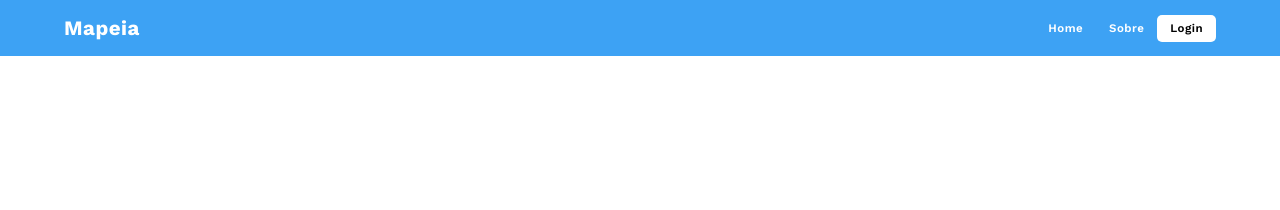
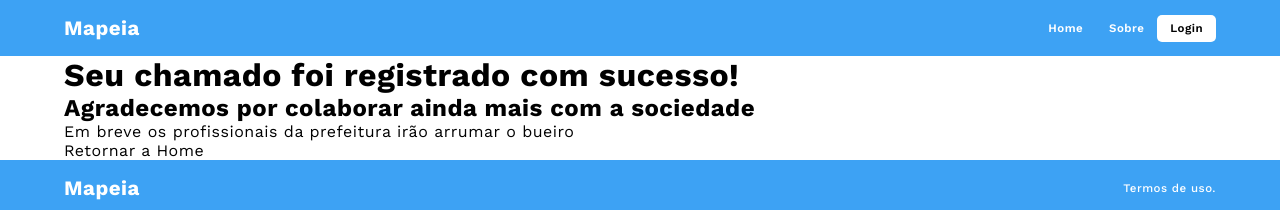
Before and after one commit to phbrg/gs-web-2sem, a React (Vite) app: page /postreport in a window 1280 px wide. Before the commit this address had no page. Shown: the top 210 px of the page. Built offline with nearby package versions, Linux system fonts and the light colour scheme.

Commit message:
created postreport page and changed submit form action

```diff
--- a/src/App.tsx
+++ b/src/App.tsx
@@ -10,6 +10,7 @@ import { Footer } from "./components/Footer/Footer"
 import { Register } from "./pages/Register/Register"
 import { NotFound } from "./pages/NotFound/NotFound"
 import { Report } from "./pages/Report/Report"
+import { PostReport } from "./pages/PostReport/PostReport"
 
 function App() {
   return (
@@ -23,6 +24,7 @@ function App() {
           <Route path="/login" element={<Login />} />
           <Route path="/register" element={<Register />} />
           <Route path="/report" element={<Report />} />
+          <Route path="/postreport" element={<PostReport />} />
           <Route path="*" element={<NotFound />} />
         </Routes>
         <Footer />
--- /dev/null
+++ b/src/pages/PostReport/PostReport.tsx
@@ -0,0 +1,18 @@
+import { NavLink } from 'react-router-dom'
+
+import s from './PostReport.module.css'
+
+export const PostReport = () => {
+  return (
+    <main className={s.PostReport}>
+      <div>
+        <div>
+          <h1>Seu chamado foi registrado com sucesso!</h1>
+          <h2>Agradecemos por colaborar ainda mais com a sociedade</h2>
+          <p>Em breve os profissionais da prefeitura irão arrumar o bueiro</p>
+        </div>
+        <NavLink to='/'>Retornar a Home</NavLink>
+      </div>
+    </main>
+  )
+}
--- a/src/pages/Report/Report.tsx
+++ b/src/pages/Report/Report.tsx
@@ -4,7 +4,7 @@ import s from './Report.module.css'
 export const Report = () => {
   return (
     <main className={s.Report}>
-      <form onSubmit={(e) => e.preventDefault()}>
+      <form onSubmit={(e) => (e.preventDefault(), window.location.href='/postreport')}>
         <header>
           <h1>Registrar um chamado</h1>
           <h2>Preencha as informações abaixo para localizarmos o bueiro</h2>
```
Also changed, not shown: src/pages/PostReport/PostReport.module.css (added).
